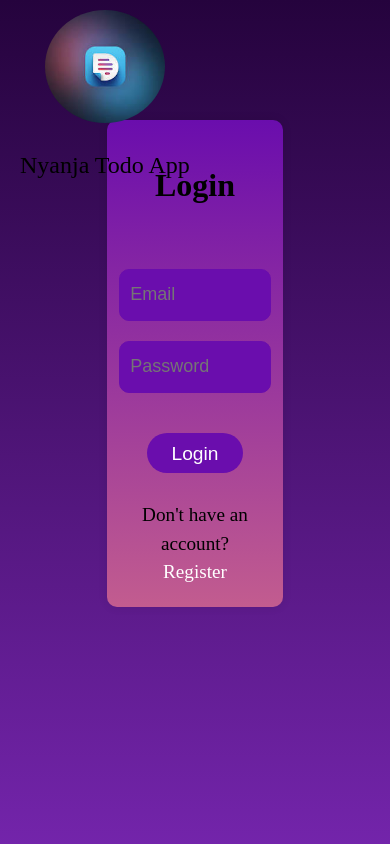
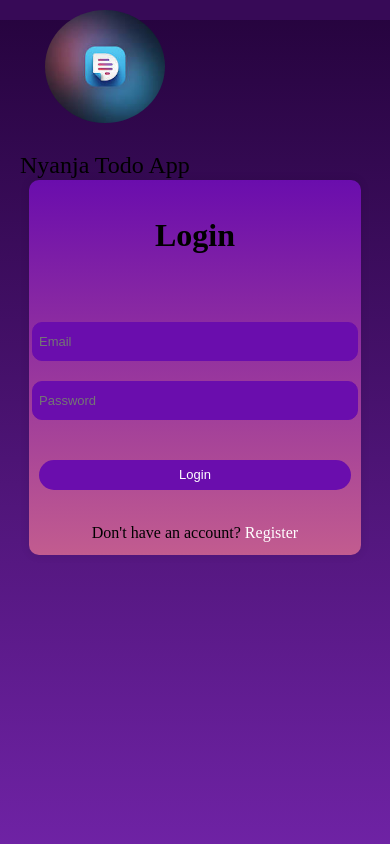
Before and after one commit to Ishimwe7/TODO-APP-UI, a React (Vite) app: page / in a window 390 px wide. Shown: the top 844 px of the page. Built offline with nearby package versions, Linux system fonts and the light colour scheme.

Commit message:
added responsive styles

```diff
--- a/src/App.tsx
+++ b/src/App.tsx
@@ -4,8 +4,8 @@ import Login from './components/login';
 import Todos from './components/todos';
 import axios from 'axios';
 
-axios.defaults.baseURL = 'http://localhost:5000';
-
+//axios.defaults.baseURL = 'http://localhost:5000';
+axios.defaults.baseURL = 'https://todo-app-qw91.onrender.com';
 function App() {
   return (
     <Router>
--- a/src/CSS/header.module.css
+++ b/src/CSS/header.module.css
@@ -50,3 +50,46 @@
     gap: 0;
     position: relative;
 }
+
+
+@media (max-width: 768px) {
+    .sideBar{
+        position: fixed;
+        top: 0;
+        z-index: 555;
+        background: #370a57;
+        padding-bottom: 0;
+        width: 100%;
+    }
+    .header .logo{
+        display: flex;
+        flex-direction: column;
+        justify-content: center;
+        align-items: center;
+        gap: 0;
+        margin: auto;
+    }
+}
+
+@media (max-width: 480px) {
+    .header{
+        position: fixed;
+        top: 0;
+        z-index: 555;
+        background: #370a57;
+        padding-bottom: 0;
+        display: flex;
+        justify-content: center;
+        margin: auto;
+        align-items: center;
+        width: 100%;
+    }
+    .header .logo{
+        display: flex;
+        flex-direction: column;
+        justify-content: center;
+        align-items: center;
+        gap: 0;
+        margin: auto;
+    }
+}
--- a/src/CSS/login.module.css
+++ b/src/CSS/login.module.css
@@ -70,3 +70,88 @@
     color: white;
     background-color: #2f094b;
   }
+
+  /* Responsive Styles */
+@media (max-width: 1024px) {
+  .loginForm {
+    width: 50%;
+    padding: 15px;
+  }
+
+  .button {
+    width: 80%;
+    padding: 8px;
+    height: 35px;
+    font-size: medium;
+  }
+
+  .inputField {
+    width: 90%;
+    height: 28px;
+    padding: 8px;
+    font-size: medium;
+  }
+}
+
+@media (max-width: 768px) {
+  .loginForm {
+    width: 70%;
+    padding: 15px;
+    margin: 60px auto;
+  }
+
+  .formContainer {
+    display: flex;
+    flex-direction: column;
+    align-items: center;
+    justify-content: center;
+    max-width: 350px;
+    min-height: 240px;
+    margin: auto;
+  }
+
+  .button {
+    width: 85%;
+    padding: 8px;
+    height: 35px;
+    font-size: medium;
+  }
+
+  .inputField {
+    width: 85%;
+    height: 28px;
+    padding: 8px;
+    font-size: medium;
+  }
+}
+
+@media (max-width: 480px) {
+  .loginForm {
+    width: 80%;
+    padding: 10px;
+    margin: 40px auto;
+    margin-top: 180px;
+  }
+
+  .button {
+    width: 100%;
+    padding: 6px;
+    height: 30px;
+    font-size: small;
+  }
+
+  .inputField {
+    width: 100%;
+    height: 25px;
+    padding: 6px;
+    font-size: small;
+  }
+
+  .loginForm p {
+    font-size: medium;
+  }
+
+  .error, .success {
+    font-size: medium;
+  }
+}
--- a/src/CSS/todos.module.css
+++ b/src/CSS/todos.module.css
@@ -47,6 +47,39 @@
   }
   .editForm .closeEdit:hover{
     cursor: pointer;
+  }
+  .startTodo{
+    background-color: white;
+    width: 100px;
+    height: 30px;
+    border: none;
+    border-radius: 5px;
+    margin-top: 10px;
+    color: black;
+    font-size: large;
+  }
+  .startTodo:nth-child(even){
+    background: #6A0DAD;
+  }
+  .progressTodo{
+    background-color: #28a745;
+    width: 100px;
+    height: 30px;
+    border: none;
+    border-radius: 5px;
+    margin-top: 10px;
+    color: white;
+    font-size: large;
+  }
+  .doneTodo{
+    background-color: blue;
+    width: 100px;
+    height: 30px;
+    border: none;
+    border-radius: 5px;
+    margin-top: 10px;
+    color: white;
+    font-size: large;
   }
   .editForm {
     display: none;
@@ -174,3 +207,109 @@
     color: green;
     border-radius: 5px;
   }
+
+  /* Responsive Styles */
+@media (max-width: 1024px) {
+  .container {
+    width: 90%;
+  }
+
+  .form, .editForm {
+    flex-direction: column;
+    padding: 10px;
+    width: 100%;
+  }
+
+  .inputField {
+    width: 100%;
+  }
+
+  .todoItem {
+    flex-direction: column;
+    align-items: flex-start;
+  }
+
+  .controlBtns {
+    flex-direction: row;
+    width: 100%;
+    justify-content: space-between;
+  }
+}
+
+@media (max-width: 768px) {
+  .todos {
+    width: 100%;
+    height: auto;
+    flex-direction: column;
+    margin-top: 200px;
+  }
+
+  .container {
+    width: 90%;
+    padding: 10px;
+    margin-top: 20px;
+  }
+
+  .form, .editForm {
+    width: 90%;
+    padding: 10px;
+    position: relative;
+    margin: auto;
+    justify-content: center;
+    align-items: center;
+  }
+ .inputField{
+  width: 100%;
+ }
+  .button {
+    width: 78%;
+    padding: 10px;
+    margin-top: 10px;
+    margin: auto;
+  }
+
+  .todoList {
+    margin-top: 20px;
+    height: auto;
+  }
+
+  .todoItem {
+    width: 90%;
+    position: relative;
+  }
+  .todosData{
+    width: 95%;
+  }
+  .controlBtns {
+    position: absolute;
+    flex-direction: column;
+    gap: 10px;
+    justify-content: center;
+    top: 20px;
+    right: 20px;
+    width: 30px;
+  }
+}
+
+@media (max-width: 480px) {
+  .container {
+    padding: 5px;
+  }
+
+  .form, .editForm {
+    padding: 5px;
+  }
+
+  .button {
+    padding: 5px;
+    margin-top: 5px;
+  }
+
+  .todoItem {
+    padding: 5px;
+  }
+
+  .controlBtns {
+    gap: 5px;
+  }
+}
--- a/src/components/todos.tsx
+++ b/src/components/todos.tsx
@@ -51,7 +51,7 @@ const Todos: React.FC = () => {
     status:''
   });
 
-  const { title, description } = formData;
+  //const { title, description } = formData;
   useEffect(() => {
     const fetchTodos = async () => {
       const response = await axios.get('/todos/getAllTodos', {
@@ -93,7 +93,7 @@ const Todos: React.FC = () => {
   };
 
   const closeEditForm = (e:React.MouseEvent) => {
-    e.p
+    e.preventDefault();
     const addForm = document.getElementById('addForm');
     const editForm = document.getElementById('editForm');
     if(editForm){
@@ -228,11 +228,14 @@ const Todos: React.FC = () => {
       </form>
        <ul className={styles.todoList}>
        {todos.length===0 && <h1 className={styles.noTodos}>NOTHING IN YOUR TODOS AT THE TIME !</h1>}
-        {todos.map(todo => (
+        {todos.map((todo) => (
           <li className={styles.todoItem} key={todo._id}>
             <div className={styles.todosData}>
               <h3>{todo.title}</h3>
               <p className={styles.todoDesc}>{todo.description}</p>
+              {todo.status==='Pending' && <button className={styles.startTodo}>Start</button>}
+              {todo.status==='In Progress' && <button className={styles.progressTodo}>Finish</button>}
+              {todo.status==='Completed' && <button disabled className={styles.doneTodo}>Completed</button>}
               <p className={styles.todoDate}>{todo.updatedAt}</p>
             </div>
             <div className={styles.controlBtns}>
```
